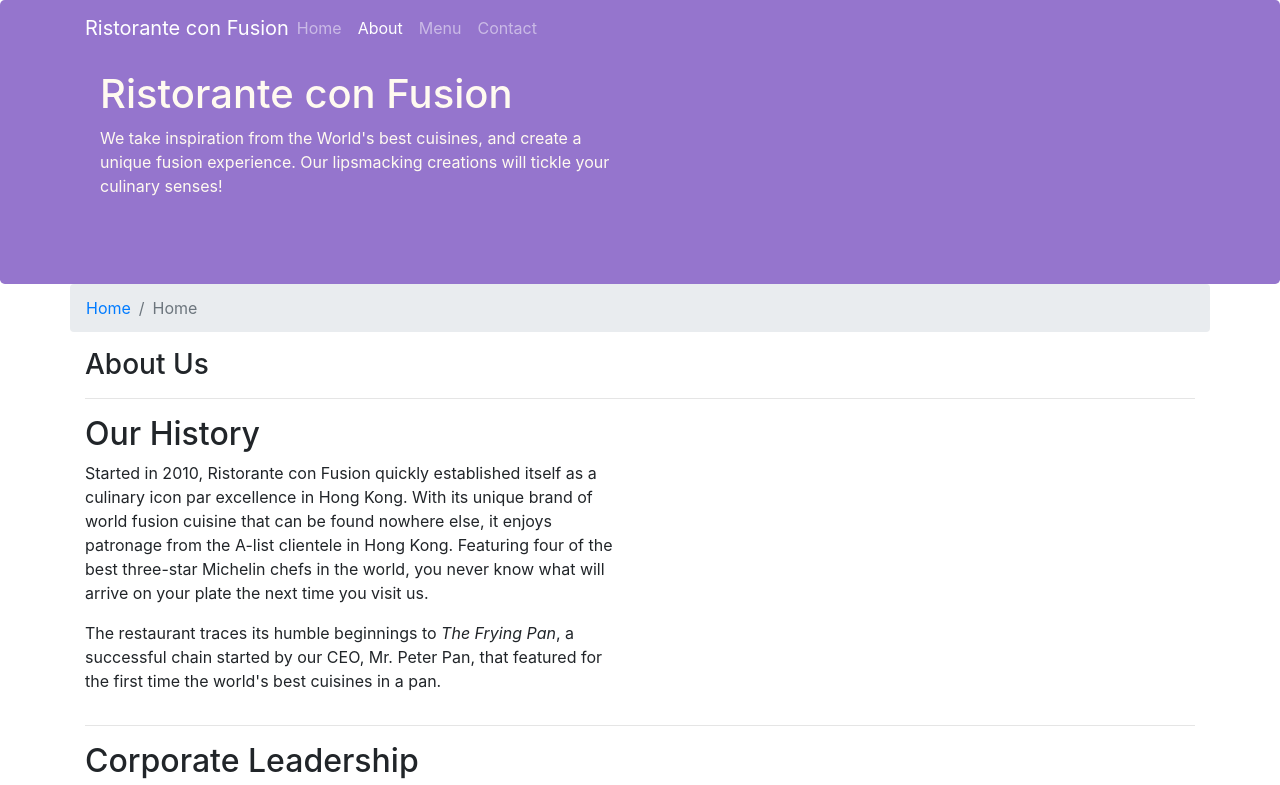
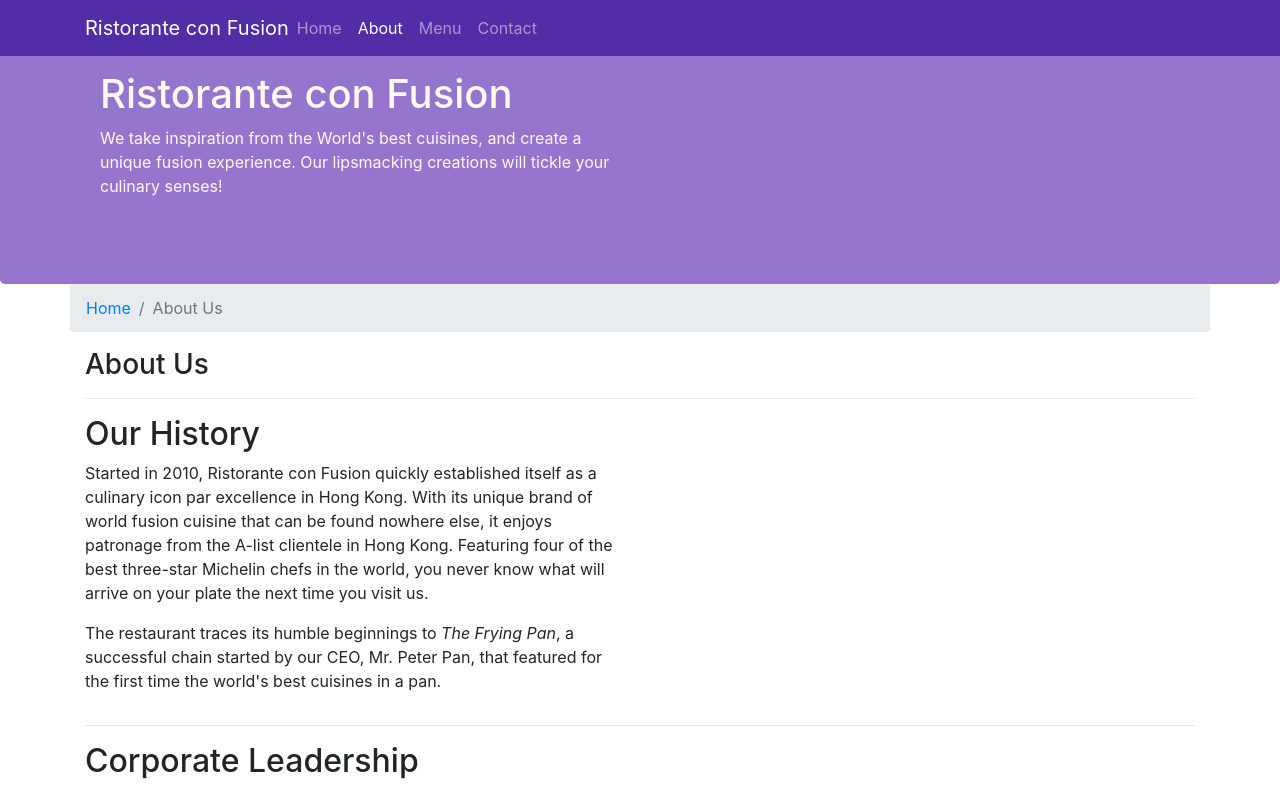
Before and after one commit to IsuruPabasara/Web-App-0, a website: page aboutus.html in a window 1280 px wide. Shown: the top 785 px of the page. Drawn offline with nearby package versions, Linux system fonts and the light colour scheme.

Commit message:
Navbar and breadcrumbs

```diff
--- a/aboutus.html
+++ b/aboutus.html
@@ -47,7 +47,7 @@
         <div class="row">
             <ol class="col-12 breadcrumb">
                 <li class="breadcrumb-item"><a href=./index.html>Home</a></li>
-                <li class="breadcrumb-item active"><a>Home</a></li>
+                <li class="breadcrumb-item active"><a>About Us</a></li>
             </ol>
             <div class="col-12">
                <h3>About Us</h3>
--- a/css/styles.css
+++ b/css/styles.css
@@ -34,6 +34,6 @@
     z-index: 0;
 }
 
-.navbar_dark{
+.navbar-dark{
     background-color: #512da8;
 }
```
